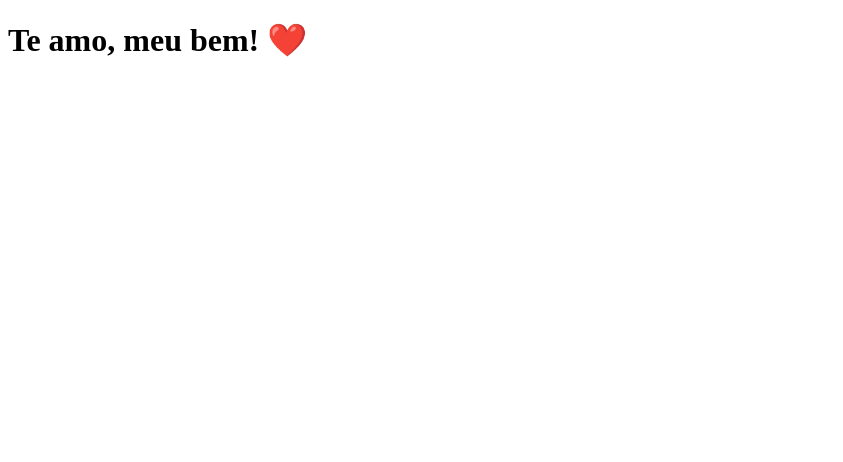
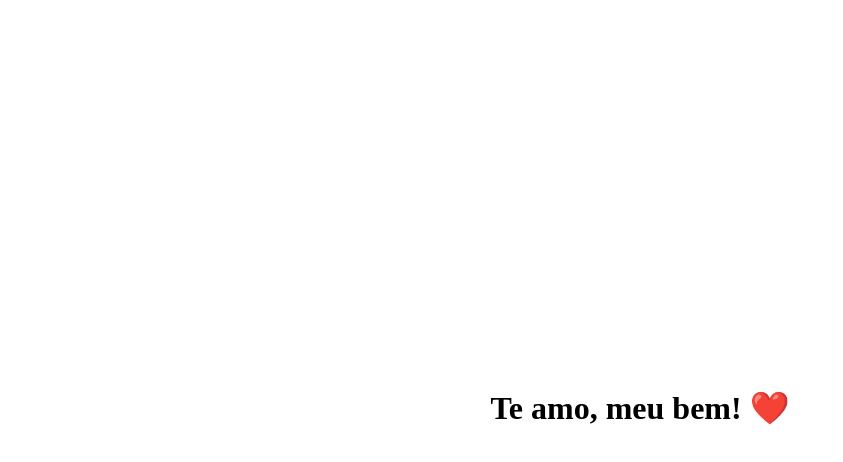
Before and after one commit to edu-tmrw/clone-tabnews, a Next.js app: page / in a window 1280 px wide. Shown: the top 462 px of the page, without its empty margins (0-843 px from the left). Built offline with nearby package versions, Linux system fonts and the light colour scheme.

Commit message:
Texto centralizado

```diff
--- a/pages/index.js
+++ b/pages/index.js
@@ -1,5 +1,16 @@
 function Home() {
-    return <h1>Te amo, meu bem! ❤️</h1>
+    return (
+        <div
+            style={{
+                display: "flex",
+                justifyContent: "center",
+                alignItems: "center",
+                height: "100vh",
+            }}
+        >
+            <h1>Te amo, meu bem! ❤️</h1>
+        </div>
+    );
 }
 
 export default Home;
```
